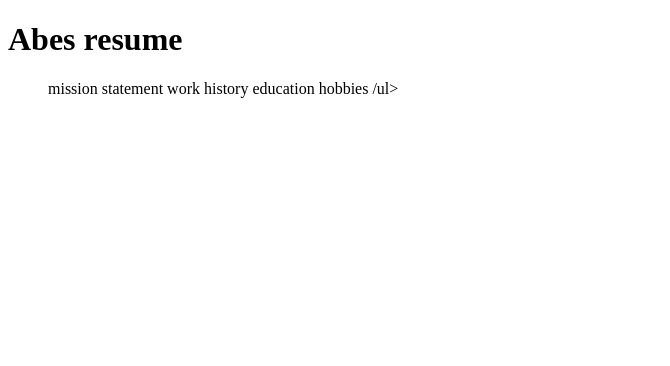
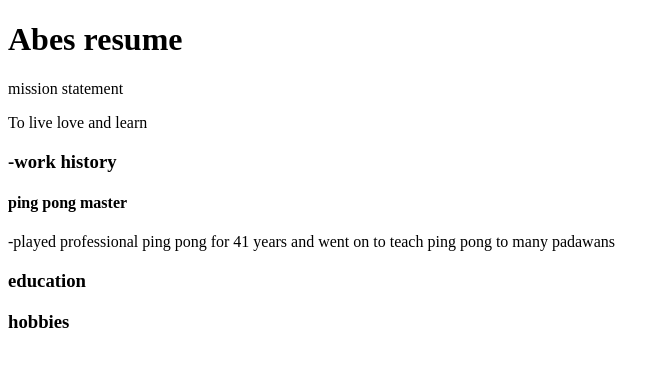
Before and after one commit to AbrahamGood86/resume, a plain HTML site: page index.html in a window 1280 px wide. Shown: the whole page, without its empty margins (0-670 px from the left). Drawn offline with Linux system fonts and the light colour scheme.

Commit message:
update resume

```diff
--- a/index.html
+++ b/index.html
@@ -15,14 +15,20 @@
 </head>
 
 <body>
+
   <h1> Abes resume</h1>
-  <ul>
-<il>mission statement</il>
+  <img src=""
+<h3>mission statement</h3>
+<p>To live love and learn </p>
+<h3> -work history</h3>
 
-<il>work history</il>
-<il>education</il>
-<il>hobbies</il>
-/ul>
+<h4>ping pong master</h4>
+<p>-played professional ping pong for 41 years and went on to teach ping pong to many padawans</p>
+
+
+<h3>education</h3>
+<h3>hobbies</h3>
+
 
   <script>
 
```
